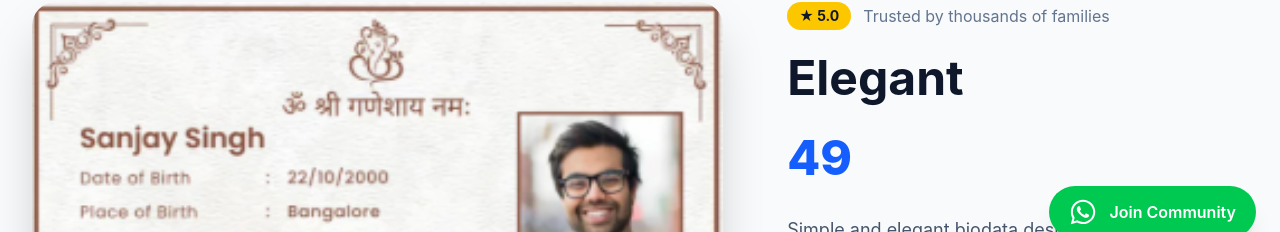
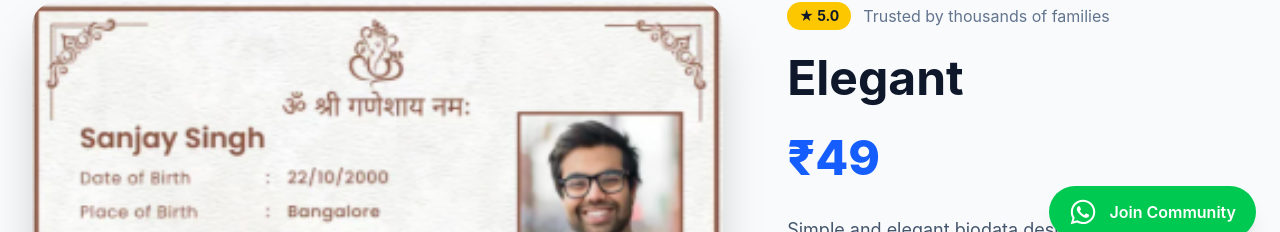
Before and after one commit to shoporiahub/vivahbio, a React (Vite) app in the folder frontend/: page /templates/elegant in a window 1280 px wide. Shown: the part 538-770 px from the top of the page. Built offline with nearby package versions, Linux system fonts and the light colour scheme.

Commit message:
cors fixes

```diff
--- a/frontend/src/pages/TemplateDetails/TemplateDetailsPage.tsx
+++ b/frontend/src/pages/TemplateDetails/TemplateDetailsPage.tsx
@@ -134,7 +134,7 @@ function TemplateDetailsPage() {
                         </h2>
 
                         <p className="mt-8 text-5xl font-extrabold text-blue-600">
-                            {template.price}
+                            ₹{template.price}
                         </p>
 
                         <p className="mt-8 text-lg leading-8 text-slate-600">
```
Also changed, not shown: 1 other file (tests, documents, lock files or other folders).
